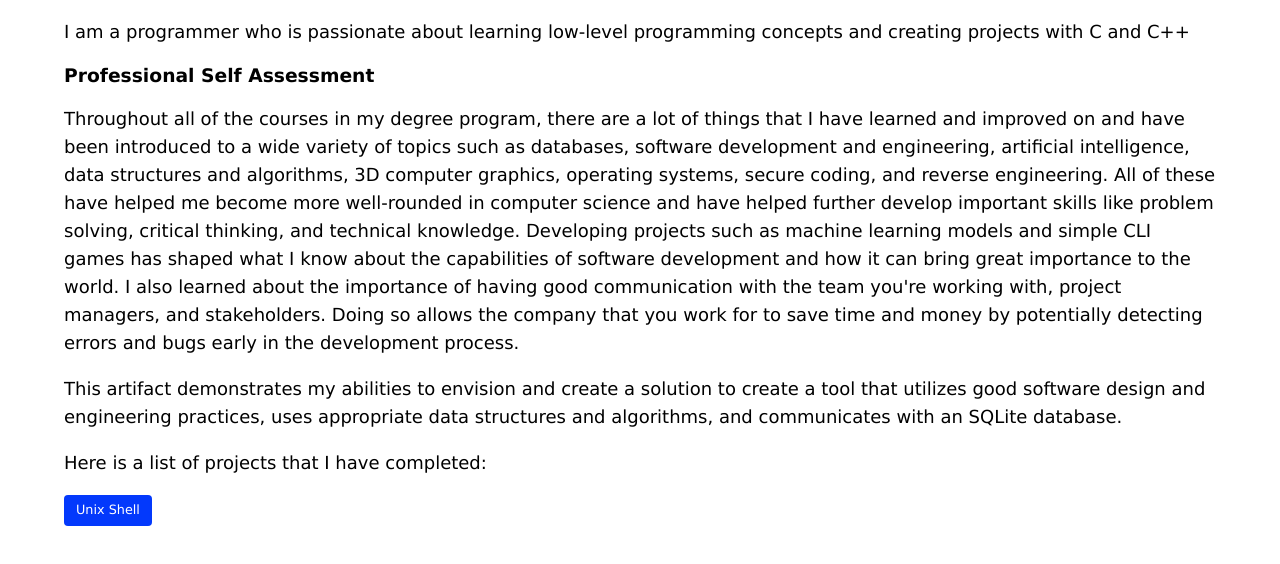
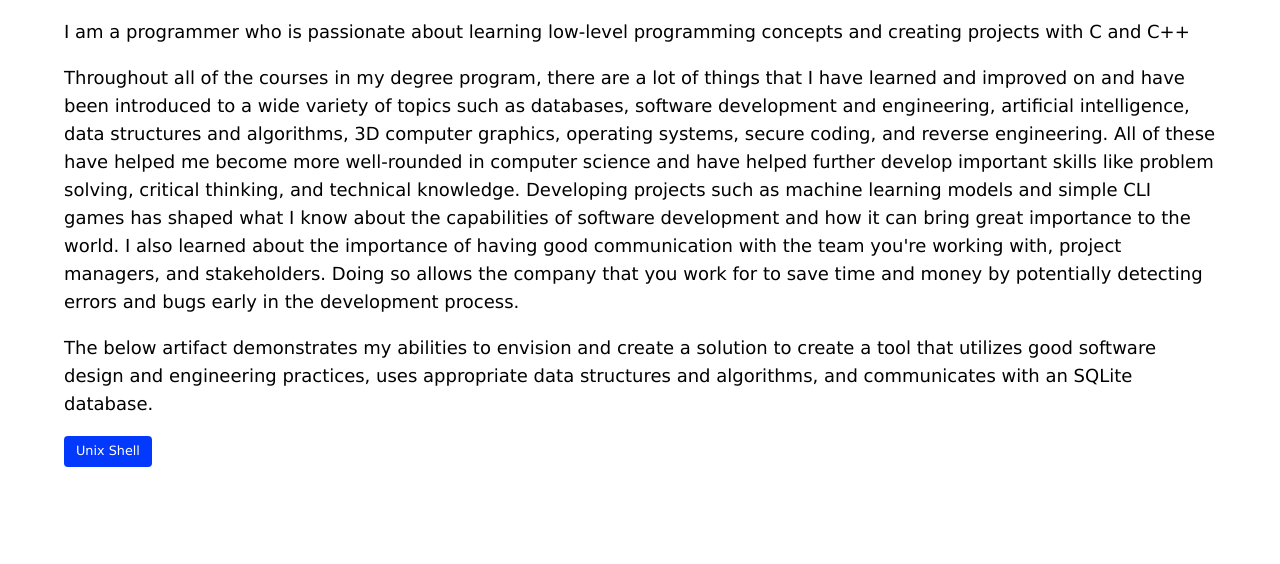
Before and after one commit to Braden0006/Braden0006.github.io, a plain HTML site: page index.html in a window 1280 px wide. Shown: the part 88-652 px from the top of the page. Drawn offline with nearby package versions, Linux system fonts and the light colour scheme.

Commit message:
Adjusted content on home page

```diff
--- a/index.html
+++ b/index.html
@@ -29,22 +29,13 @@
 	I am a programmer who is passionate about learning low-level programming concepts and creating projects with C and C++
       </p>
 
-      <div class="title-container">
-	<h3>
-	  Professional Self Assessment
-	</h3>
-      </div>
-
       <p>
 	Throughout all of the courses in my degree program, there are a lot of things that I have learned and improved on and have been introduced to a wide variety of topics such as databases, software development and engineering, artificial intelligence, data structures and algorithms, 3D computer graphics, operating systems, secure coding, and reverse engineering. All of these have helped me become more well-rounded in computer science and have helped further develop important skills like problem solving, critical thinking, and technical knowledge. Developing projects such as machine learning models and simple CLI games has shaped what I know about the capabilities of software development and how it can bring great importance to the world. I also learned about the importance of having good communication with the team you're working with, project managers, and stakeholders. Doing so allows the company that you work for to save time and money by potentially detecting errors and bugs early in the development process.
       </p>
       <p>
-	This artifact demonstrates my abilities to envision and create a solution to create a tool that utilizes good software design and engineering practices, uses appropriate data structures and algorithms, and communicates with an SQLite database.
+	The below artifact demonstrates my abilities to envision and create a solution to create a tool that utilizes good software design and engineering practices, uses appropriate data structures and algorithms, and communicates with an SQLite database.
       </p>
 
-      <p>
-	Here is a list of projects that I have completed:
-      </p>
       <a href="unix-shell.html">
 	<button>
 	  Unix Shell
```
